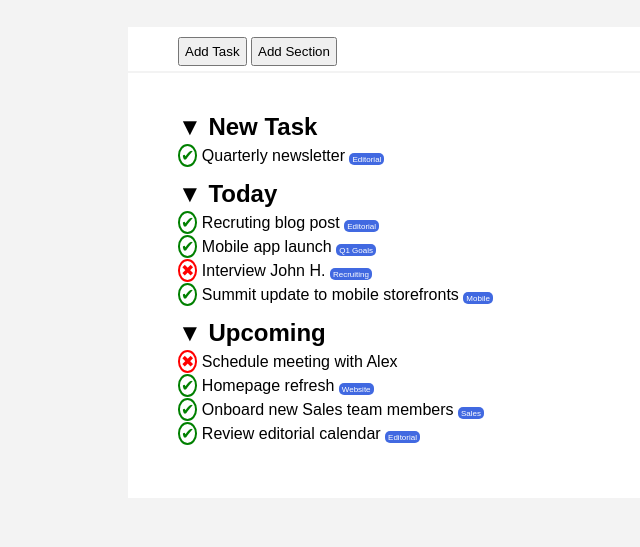
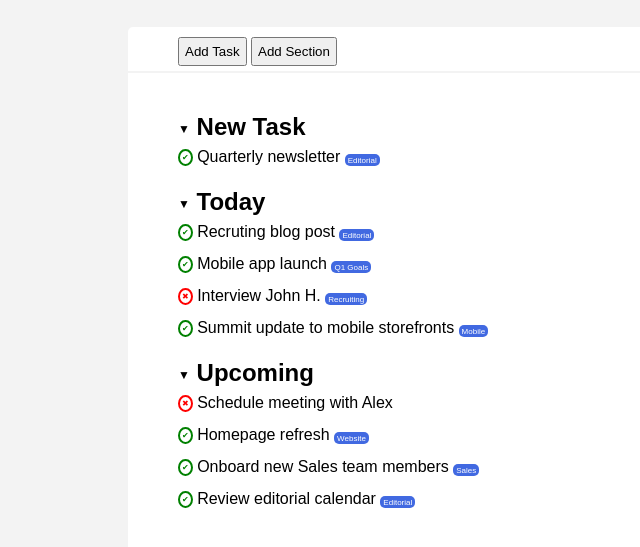
Before and after one commit to gmirizzi/html-css-toboolist, a plain HTML site: page index.html in a window 1280 px wide. Shown: the part 53-600 px from the top of the page, without its empty margins (0-640 px from the left). Drawn offline with Linux system fonts and the light colour scheme.

Commit message:
sostituite freccette

```diff
--- a/css/stile.css
+++ b/css/stile.css
@@ -37,6 +37,8 @@ nav {
     margin-bottom: 2px;
     padding-top: 10px;
     padding-bottom: 5px;
+    border-top-left-radius: 5px;
+    border-top-right-radius: 5px;
 }
 
 button {
@@ -46,19 +48,29 @@ button {
 main {
     padding-top: 40px;
     padding-bottom: 40px;
+    border-bottom-left-radius: 5px;
+    border-bottom-right-radius: 5px;
 }
 
 section {
     margin-bottom: 15px;
 }
 
+h2 span {
+    font-size: 0.5em;
+    vertical-align: middle;
+}
+
 .li {
-    margin: 5px auto;
+    line-height: 2;
 }
+
 .spunta {
     border: 2px solid;
     border-radius: 50%;
-    padding: 1px;
+    padding: 2px;
+    font-size: 0.5em;
+    vertical-align: middle;
 }
 
 .checked {
--- a/index.html
+++ b/index.html
@@ -21,18 +21,18 @@
 
         <main>
             <section>
-                <h2>▼ New Task</h2>
+                <h2> <span>▼</span> New Task</h2>
                 <div class="li"><span class="spunta checked">✔</span> Quarterly newsletter <span class="etichetta">Editorial</span></div>
             </section>
             <section>
-                <h2>▼ Today</h2>
+                <h2><span>▼</span> Today</h2>
                 <div class="li"><span class="spunta checked">✔</span> Recruting blog post <span class="etichetta">Editorial</span></div>
                 <div class="li"><span class="spunta checked">✔</span> Mobile app launch <span class="etichetta">Q1 Goals</span></div>
                 <div class="li"><span class="spunta unchecked">✖</span> Interview John H. <span class="etichetta">Recruiting</span></div>
                 <div class="li"><span class="spunta checked">✔</span> Summit update to mobile storefronts <span class="etichetta">Mobile</span></div>
             </section>
             <section>
-                <h2>▼ Upcoming</h2>
+                <h2><span>▼</span> Upcoming</h2>
                 <div class="li"><span class="spunta unchecked">✖</span> Schedule meeting with Alex</div>
                 <div class="li"><span class="spunta checked">✔</span> Homepage refresh <span class="etichetta">Website</span></div>
                 <div class="li"><span class="spunta checked">✔</span> Onboard new Sales team members <span class="etichetta">Sales</span></div>
```
